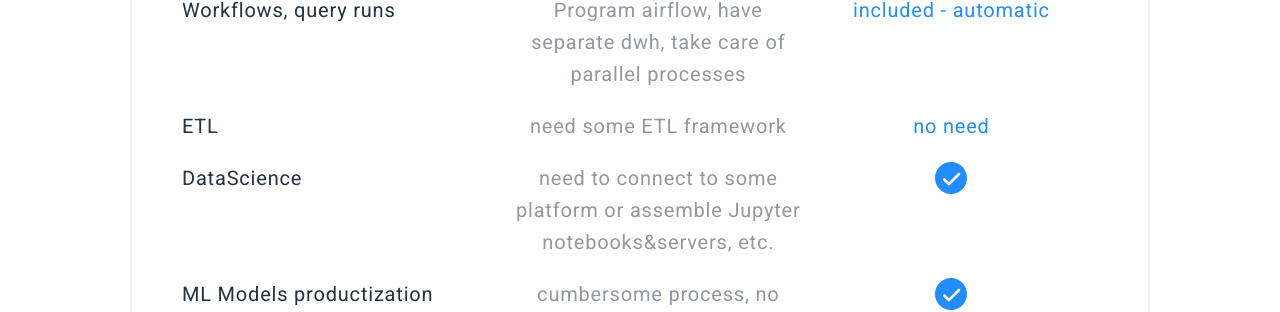
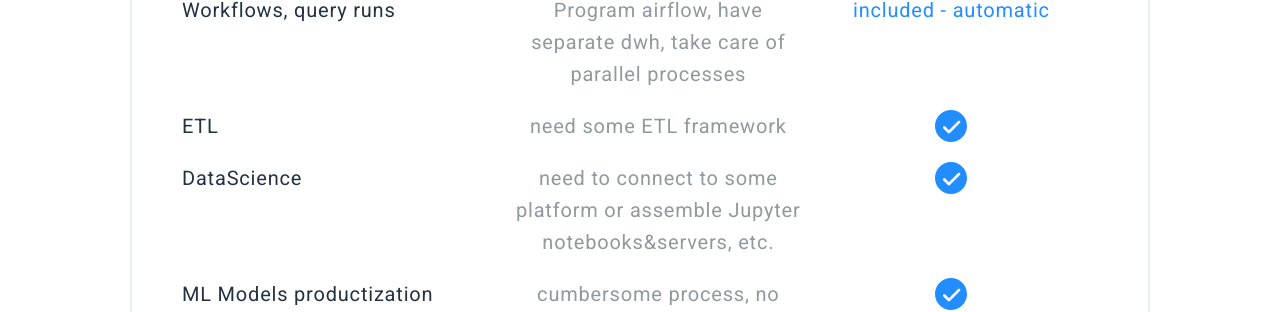
Before and after one commit to keboola/website, a Jekyll site: the page built from _product/index.md, in a window 1280 px wide and 900 px high, scrolled down 3570 px. Shown: the part 146-458 px from the top of the window. Built offline with Jekyll 4.4.1, drawn with Linux system fonts in a browser that asks for light colours; nearby versions of some CDN libraries.

Commit message:
Update from Forestry.io - Updated index.md

```diff
--- a/_product/index.md
+++ b/_product/index.md
@@ -98,7 +98,7 @@ page_sections:
     valuenew: included - automatic
   - name: ETL
     valueold: need some ETL framework
-    valuenew: no need
+    valuenew: 'true'
   - name: 'DataScience '
     valueold: need to connect to some platform or assemble Jupyter notebooks&servers,
       etc.
```
